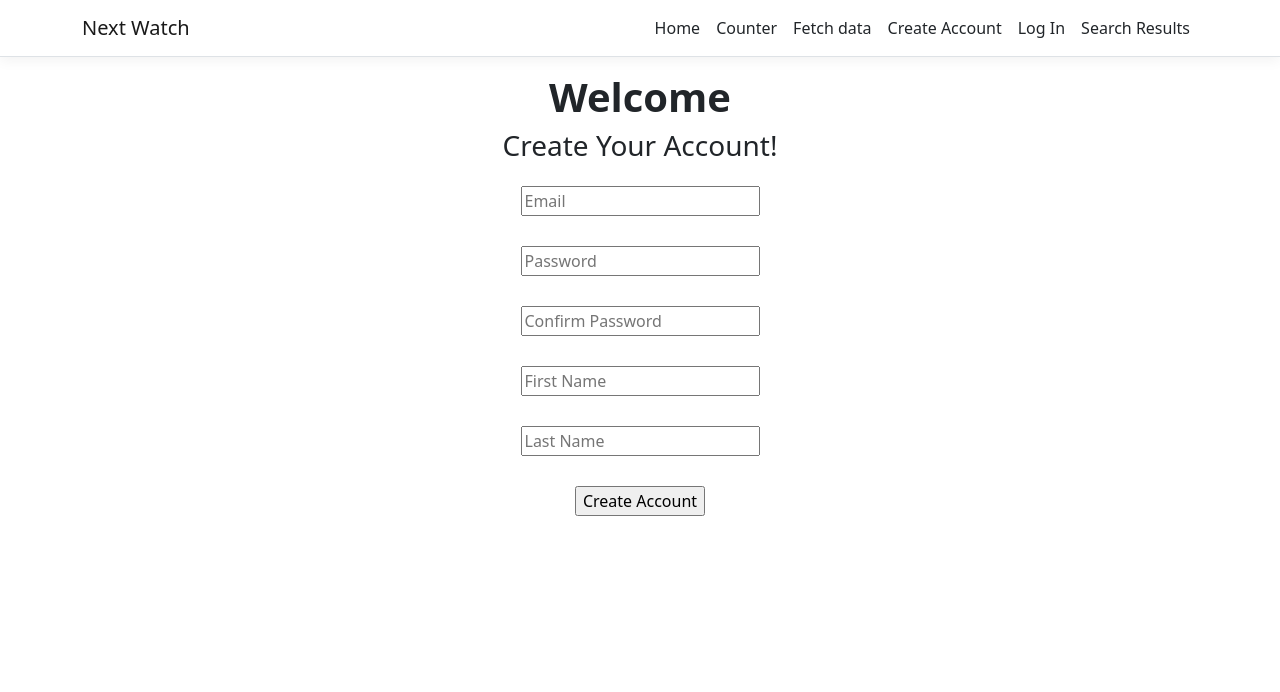
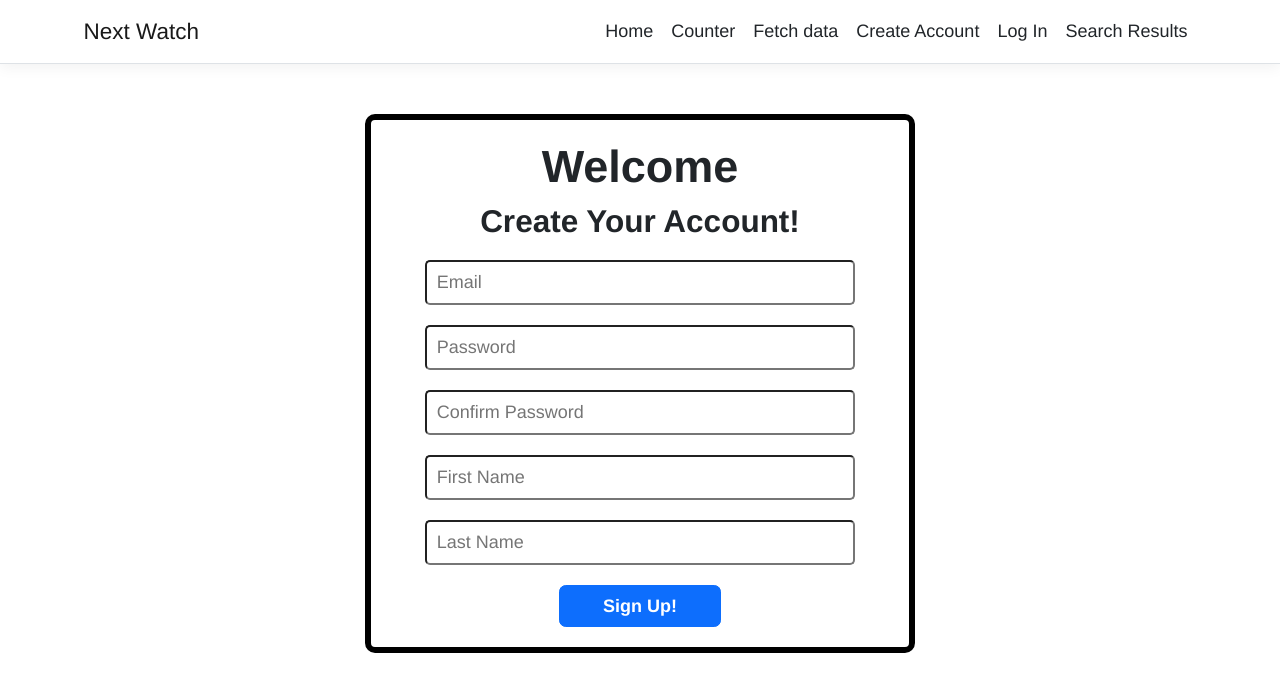
Before and after one commit to STL-WomenPlus-Mar22-LiftOff/group-kj, a React (Create React App) app in the folder LiftOff-Project/ClientApp/: page /create-account in a window 1280 px wide. Shown: the top 692 px of the page. Built offline with nearby package versions, Linux system fonts and the light colour scheme.

Commit message:
Made updates to Create Account form and added some CSS

```diff
--- a/LiftOff-Project/ClientApp/package.json
+++ b/LiftOff-Project/ClientApp/package.json
@@ -4,12 +4,13 @@
   "private": true,
   "dependencies": {
     "@hookform/resolvers": "^2.9.10",
-    "bootstrap": "^5.1.3",
+    "bootstrap": "^5.2.3",
     "http-proxy-middleware": "^2.0.6",
     "jquery": "^3.6.0",
     "merge": "^2.1.1",
     "oidc-client": "^1.11.5",
     "react": "^18.2.0",
+    "react-bootstrap": "^2.7.0",
     "react-dom": "^18.2.0",
     "react-hook-form": "^7.41.5",
     "react-router-bootstrap": "^0.26.1",
--- a/LiftOff-Project/ClientApp/src/App.js
+++ b/LiftOff-Project/ClientApp/src/App.js
@@ -2,7 +2,7 @@ import React, { Component } from 'react';
 import { Route, Routes } from 'react-router-dom';
 import AppRoutes from './AppRoutes';
 import { Layout } from './components/Layout';
-import './custom.css';
+import css from './custom.module.css';
 
 export default class App extends Component {
   static displayName = App.name;
--- a/LiftOff-Project/ClientApp/src/components/CreateAccountsPage/CreateAccount.css
+++ /dev/null
@@ -1,15 +0,0 @@
-.error {
-    color: red;
-}
-
-.format {
-    text-align: center;
-}
-
-h1 {
-    font-weight: bold;
-}
-
-input {
-    margin: 15px;
-}
--- a/LiftOff-Project/ClientApp/src/components/CreateAccountsPage/CreateAccount.js
+++ b/LiftOff-Project/ClientApp/src/components/CreateAccountsPage/CreateAccount.js
@@ -1,16 +1,14 @@
 import React, { Component } from 'react';
-import { Header } from "./Header";
-import { Registration } from './Registration';
-import './CreateAccount.css';
+import { RegistrationForm } from './RegistrationForm';
+import css from './CreateAccount.module.css';
 
 export class CreateAccount extends Component {
   static displayName = CreateAccount.name;
 
   render() {
     return (
-      <div class="format">
-        <Header />
-        <Registration />
+      <div className={css.format}>
+        <RegistrationForm />
       </div>
     );
   }
--- /dev/null
+++ b/LiftOff-Project/ClientApp/src/components/CreateAccountsPage/CreateAccount.module.css
@@ -0,0 +1,51 @@
+.error {
+    color: red;
+    font-size: 14px;
+    line-height: 0;}
+
+.format {
+    text-align: center;
+    margin-top: 50px;
+    margin-left: auto;
+    margin-right: auto;
+    width: 550px;
+    border: 6px solid black;
+    border-radius: 10px;
+    display: block;
+    padding-top: 20px;
+    padding-bottom: 20px;
+    background-color: white;
+}
+
+.h1 {
+    font-weight: 800;
+    font-family: "HelveticaNeue-Light", "Helvetica Neue Light", "Helvetica Neue", Helvetica, Arial, "Lucida Grande", sans-serif;
+}
+
+.h3 {
+    font-weight: bold;
+    font-family: "HelveticaNeue-Light", "Helvetica Neue Light", "Helvetica Neue", Helvetica, Arial, "Lucida Grande", sans-serif;
+}
+
+.input {
+    font-size: 18px;
+    font-family: "HelveticaNeue-Light", "Helvetica Neue Light", "Helvetica Neue", Helvetica, Arial, "Lucida Grande", sans-serif;
+    font-weight: 300;
+    padding: 10px;
+    margin: 10px;
+    line-height: 1;
+    width: 80%;
+    border-radius: 5px;
+}
+
+.click:hover {
+    background-color: rgb(31, 172, 31);
+    border-color: rgb(31, 172, 31);
+}
+
+.click {
+    width: 30%;
+    font-weight: bold;
+    margin-top: 10px;
+    font-family: "HelveticaNeue-Light", "Helvetica Neue Light", "Helvetica Neue", Helvetica, Arial, "Lucida Grande", sans-serif;
+}
--- a/LiftOff-Project/ClientApp/src/components/CreateAccountsPage/Header.js
+++ /dev/null
@@ -1,10 +0,0 @@
-import './CreateAccount.css';
-
-export function Header() {
-    return (
-        <div>
-            <h1>Welcome</h1>
-            <h3>Create Your Account!</h3>
-        </div>
-    )
-}
--- a/LiftOff-Project/ClientApp/src/components/CreateAccountsPage/Registration.js
+++ /dev/null
@@ -1,53 +0,0 @@
-import React from 'react';
-import { useForm } from "react-hook-form";
-import { yupResolver } from '@hookform/resolvers/yup';
-import * as yup from "yup";
-import './CreateAccount.css';
-
-const schema = yup.object().shape({
-    email: yup.string().email().required("Email address is required"),
-    password: yup.string().required("Password is required").min(6, "Password must be at least 6 characters").max(15, "Password can only be 15 characters max"),
-    confirmPassword: yup.string().oneOf([yup.ref("password"), null], "Passwords must match"),
-    firstName: yup.string().required("First name is required"),
-    lastName: yup.string().required("Last name is required"),
-});
-
-
-export function Registration() {
-    const { register, handleSubmit, formState: { errors } } = useForm({
-        resolver: yupResolver(schema)
-    });
-
-    const submitRegistrationForm = (data) => {
-        console.log(data);
-        alert(JSON.stringify(data));
-    };
-
-    return (
-        <form class="error" onSubmit={handleSubmit(submitRegistrationForm)}>
-            <div>
-                <input type="email" name="email" placeholder="Email" {...register("email")} />
-                {errors.email && <p>{errors.email.message}</p>}
-            </div>
-            <div>
-                <input type="password" name="password" placeholder="Password" {...register("password")} />
-                {errors.password && <p>{errors.password.message}</p>}
-            </div>
-            <div>
-                <input type="password" name="confirmPassword" placeholder="Confirm Password" {...register("confirmPassword")} />
-                {errors.confirmPassword && <p>{errors.confirmPassword.message}</p>}
-            </div>
-            <div>
-                <input type="text" name="firstName" placeholder="First Name" {...register("firstName")} />
-                {errors.firstName && <p>{errors.firstName.message}</p>}
-            </div>
-            <div>
-                <input type="text" name="lastName" placeholder="Last Name" {...register("lastName")} />
-                {errors.lastName && <p>{errors.lastName.message}</p>}
-            </div>
-            <div>
-                <input type="submit" value="Create Account" />
-            </div>
-        </form>
-    );
-}
--- /dev/null
+++ b/LiftOff-Project/ClientApp/src/components/CreateAccountsPage/RegistrationForm.js
@@ -0,0 +1,61 @@
+import React from 'react';
+import { useForm } from "react-hook-form";
+import { yupResolver } from '@hookform/resolvers/yup';
+import * as yup from "yup";
+import Button from 'react-bootstrap/Button';
+import css from './CreateAccount.module.css';
+
+const schema = yup.object().shape({
+    email: yup.string().email("Please enter a valid email address").required("Please enter a valid email address"),
+    password: yup.string().required("Password is required").min(6, "Password must be at least 6 characters").max(15, "Password can only be 15 characters max"),
+    confirmPassword: yup.string().required("Confirm password is required").oneOf([yup.ref("password"), null], "Passwords must match"),
+    firstName: yup.string().required("Please enter your first name"),
+    lastName: yup.string().required("Please enter your last name"),
+});
+
+export function RegistrationForm() {
+
+    const { register, handleSubmit, formState: { errors } } = useForm({
+        resolver: yupResolver(schema),
+        mode: "onBlur",
+    });
+
+    const submitRegistrationForm = (data) => {
+        console.log(data);
+        alert(JSON.stringify(data));
+    };
+
+    return (
+        <div>
+
+            <h1 className={css.h1}>Welcome</h1>
+            <h3 className={css.h3}>Create Your Account!</h3>
+
+            <form className={css.error} onSubmit={handleSubmit(submitRegistrationForm)}>
+                <div>
+                    <input className={css.input} type="email" name="email" placeholder="Email" {...register("email")} />
+                    {errors.email && <p>{errors.email.message}</p>}
+                </div>
+                <div>
+                    <input className={css.input} type="password" name="password" placeholder="Password" {...register("password")} />
+                    {errors.password && <p>{errors.password.message}</p>}
+                </div>
+                <div>
+                    <input className={css.input} type="password" name="confirmPassword" placeholder="Confirm Password" {...register("confirmPassword")} />
+                    {errors.confirmPassword && <p>{errors.confirmPassword.message}</p>}
+                </div>
+                <div>
+                    <input className={css.input} type="text" name="firstName" placeholder="First Name" {...register("firstName")} />
+                    {errors.firstName && <p>{errors.firstName.message}</p>}
+                </div>
+                <div>
+                    <input className={css.input} type="text" name="lastName" placeholder="Last Name" {...register("lastName")} />
+                    {errors.lastName && <p>{errors.lastName.message}</p>}
+                </div>
+                <div>
+                    <Button variant="primary" type="submit" className={css.click}>Sign Up!</Button>{' '}
+                </div>
+            </form>
+        </div>
+    );
+}
--- a/LiftOff-Project/ClientApp/src/components/NavMenu.css
+++ b/LiftOff-Project/ClientApp/src/components/Global.css
@@ -7,12 +7,15 @@ a.navbar-brand {
 html {
   font-size: 14px;
 }
+
 @media (min-width: 768px) {
   html {
-    font-size: 16px;
+    font-size: 18px;
   }
 }
 
 .box-shadow {
   box-shadow: 0 .25rem .75rem rgba(0, 0, 0, .05);
+  background-color: white;
+  font-family: "HelveticaNeue-Light", "Helvetica Neue Light", "Helvetica Neue", Helvetica, Arial, "Lucida Grande", sans-serif;
 }
--- a/LiftOff-Project/ClientApp/src/components/NavMenu.js
+++ b/LiftOff-Project/ClientApp/src/components/NavMenu.js
@@ -1,7 +1,7 @@
 import React, { Component } from 'react';
 import { Collapse, Navbar, NavbarBrand, NavbarToggler, NavItem, NavLink } from 'reactstrap';
 import { Link } from 'react-router-dom';
-import './NavMenu.css';
+import './Global.css';
 
 export class NavMenu extends Component {
   static displayName = NavMenu.name;
```
Also changed, not shown: LiftOff-Project/ClientApp/src/custom.module.css (renamed from LiftOff-Project/ClientApp/src/custom.css), 1 other file (tests, documents, lock files or other folders).
